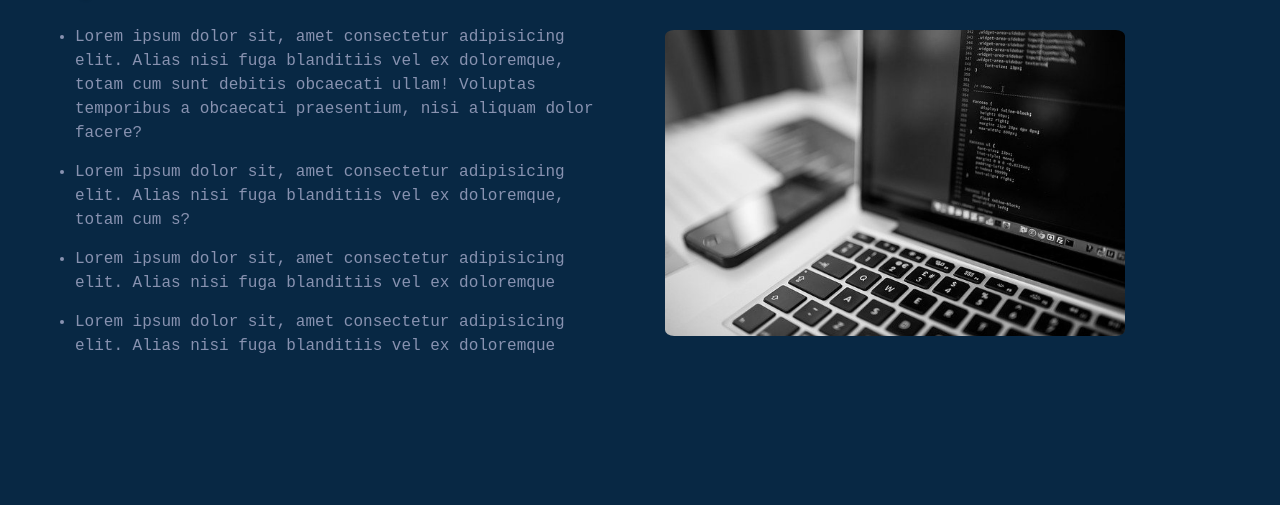
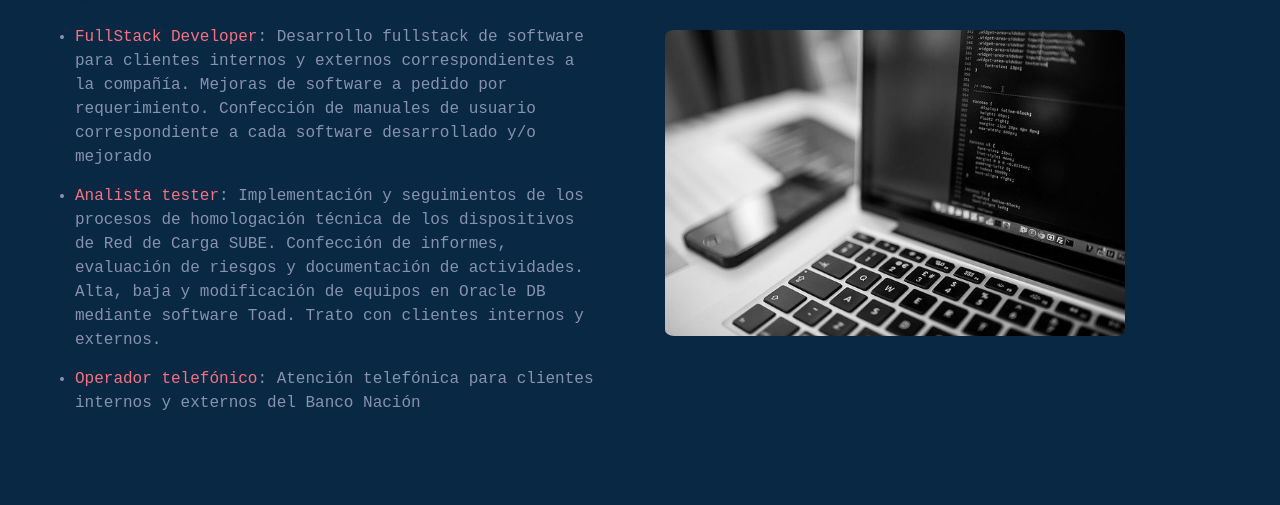
Before and after one commit to dcfernandez92/Portfolio-Fernandez, a website: page pages/experience.html in a window 1280 px wide. Shown: the part 225-730 px from the top of the page. Drawn offline with nearby package versions, Linux system fonts and the light colour scheme.

Commit message:
Se reemplaza Lorem

```diff
--- a/estilos/pages/_experience.scss
+++ b/estilos/pages/_experience.scss
@@ -8,5 +8,9 @@
         font-family: $font-mono;
         line-height: 1.5;
         font-weight: 400;
+
+        &:hover{
+            color: map-get($map: $palette, $key: 'text-color');
+        }
     }
 }
--- a/pages/experience.html
+++ b/pages/experience.html
@@ -54,16 +54,14 @@
             <div class="grid-section">
                 <div class="job-list">
                     <ul>
-                        <li>Lorem ipsum dolor sit, amet consectetur adipisicing elit. Alias nisi fuga blanditiis vel ex
-                            doloremque, totam cum sunt debitis obcaecati ullam! Voluptas temporibus a obcaecati
-                            praesentium,
-                            nisi aliquam dolor facere?</li>
-                        <li>Lorem ipsum dolor sit, amet consectetur adipisicing elit. Alias nisi fuga blanditiis vel ex
-                            doloremque, totam cum s?</li>
-                        <li>Lorem ipsum dolor sit, amet consectetur adipisicing elit. Alias nisi fuga blanditiis vel ex
-                            doloremque</li>
-                        <li>Lorem ipsum dolor sit, amet consectetur adipisicing elit. Alias nisi fuga blanditiis vel ex
-                            doloremque</li>
+                        <li><span>FullStack Developer</span>: Desarrollo fullstack de software para clientes internos y externos correspondientes a la compañía.
+                            Mejoras de software a pedido por requerimiento.
+                            Confección de manuales de usuario correspondiente a cada software desarrollado y/o mejorado</li>
+                        <li><span>Analista tester</span>: Implementación y seguimientos de los procesos de homologación técnica de los dispositivos de Red de Carga SUBE.
+                            Confección de informes, evaluación de riesgos y documentación de actividades.
+                            Alta, baja y modificación de equipos en Oracle DB mediante software Toad.
+                            Trato con clientes internos y externos.</li>
+                        <li><span>Operador telefónico</span>: Atención telefónica para clientes internos y externos del Banco Nación</li>
                     </ul>
                 </div>
                 <div class="child-image"><img src="../assets/img/notebook.jpg" alt="codigo notebook"></div>
```
Also changed, not shown: pages/contact.html (+1 -0 lines), pages/work.html (+11 -12 lines), estilos/estilos.css, 1 other file.
